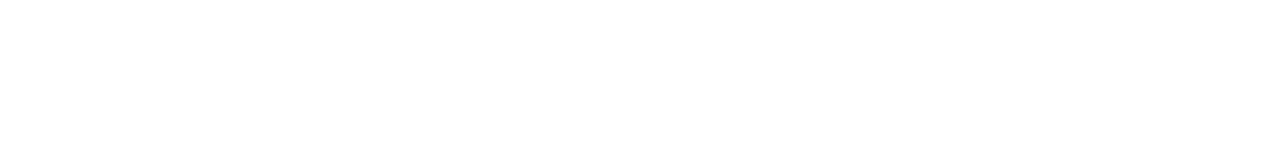
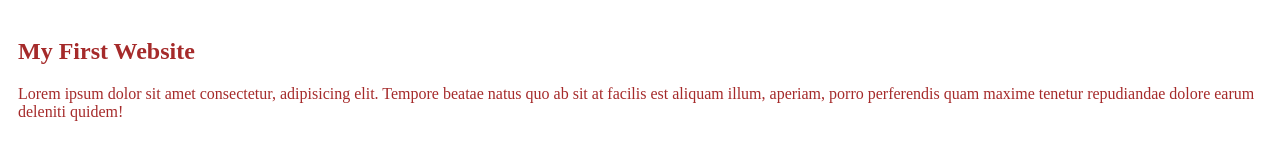
Before and after one commit to SumanaMeur16/my-first-github-repo, a plain HTML site: page index.html in a window 1280 px wide. Drawn offline with Linux system fonts and the light colour scheme.

Commit message:
added the first website

```diff
--- /dev/null
+++ b/Styles/blog.css
@@ -0,0 +1,4 @@
+div {
+    color: brown;
+    padding: 10px;
+}
--- a/index.html
+++ b/index.html
@@ -4,8 +4,12 @@
     <meta charset="UTF-8">
     <meta name="viewport" content="width=device-width, initial-scale=1.0">
     <title>My First Github Repo</title>
+    <link rel="stylesheet" href="Styles/blog.css">
 </head>
 <body>
-
+    <div>
+        <h2>My First Website</h2>
+        <p>Lorem ipsum dolor sit amet consectetur, adipisicing elit. Tempore beatae natus quo ab sit at facilis est aliquam illum, aperiam, porro perferendis quam maxime tenetur repudiandae dolore earum deleniti quidem!</p>
+    </div>
 </body>
 </html>
```
